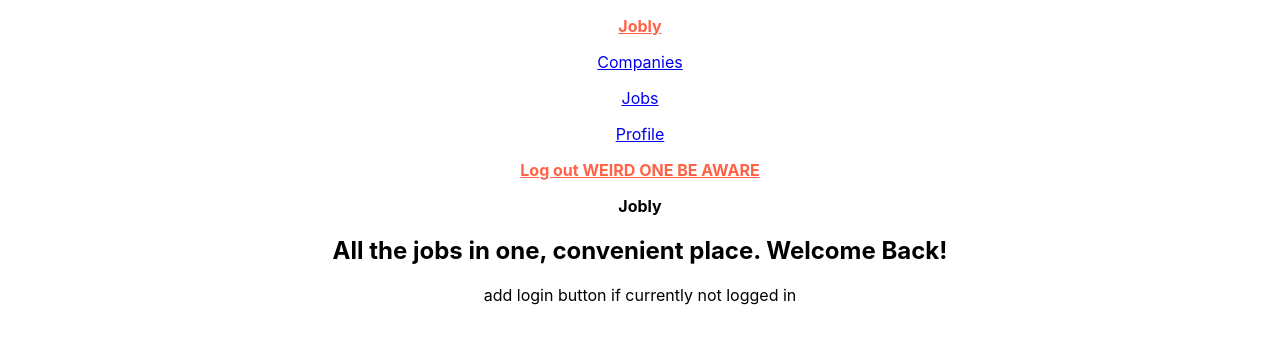
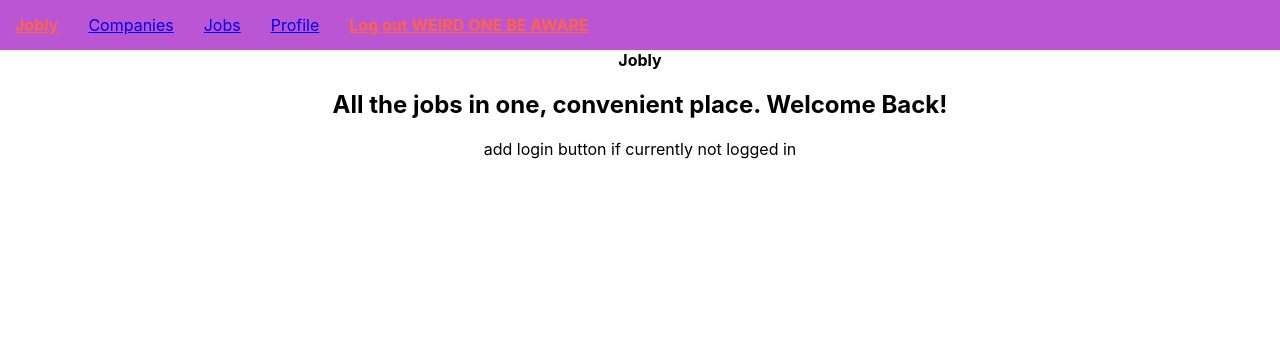
Before and after one commit to chengsig/react-jobly, a React (Create React App) app in the folder frontend/: page / in a window 1280 px wide. Shown: the top 344 px of the page. Built offline with nearby package versions, Linux system fonts and the light colour scheme.

Commit message:
Add styling

```diff
--- /dev/null
+++ b/frontend/src/CompanyCard.css
@@ -0,0 +1,4 @@
+.CompanyCard {
+    background-color: tomato;
+    text-decoration: none;
+}
--- a/frontend/src/CompanyCard.js
+++ b/frontend/src/CompanyCard.js
@@ -1,6 +1,6 @@
 import React, { Component } from "react";
 import { Link } from "react-router-dom";
-//import "./CompanyCard.css";
+import "./CompanyCard.css";
 
 class CompanyCard extends Component {
   render() {
--- /dev/null
+++ b/frontend/src/Nav.css
@@ -0,0 +1,8 @@
+nav {
+    display: flex;
+    background-color: mediumorchid;
+}
+
+nav p {
+    margin: 15px;
+}
--- a/frontend/src/Nav.js
+++ b/frontend/src/Nav.js
@@ -1,6 +1,6 @@
 import React, { Component } from "react";
 import { NavLink } from "react-router-dom";
-//import './Nav.css';
+import './Nav.css';
 
 class Nav extends Component {
     render(){
```
